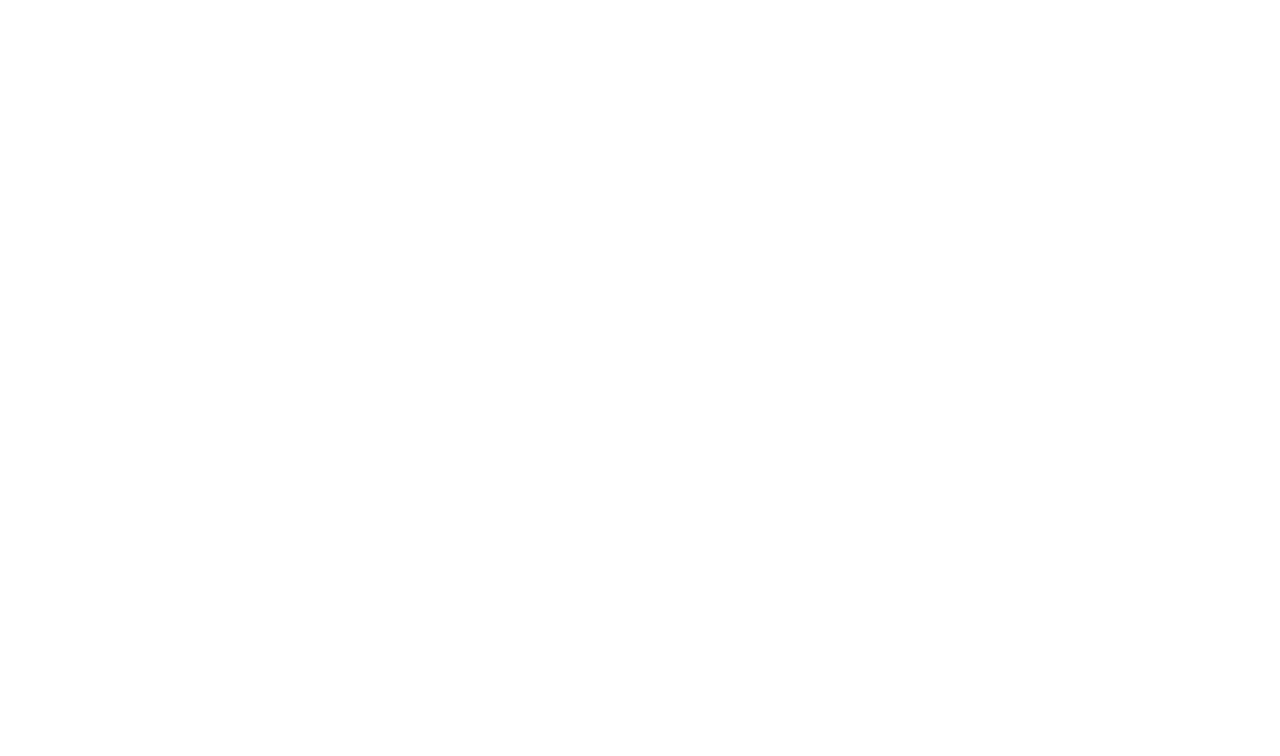
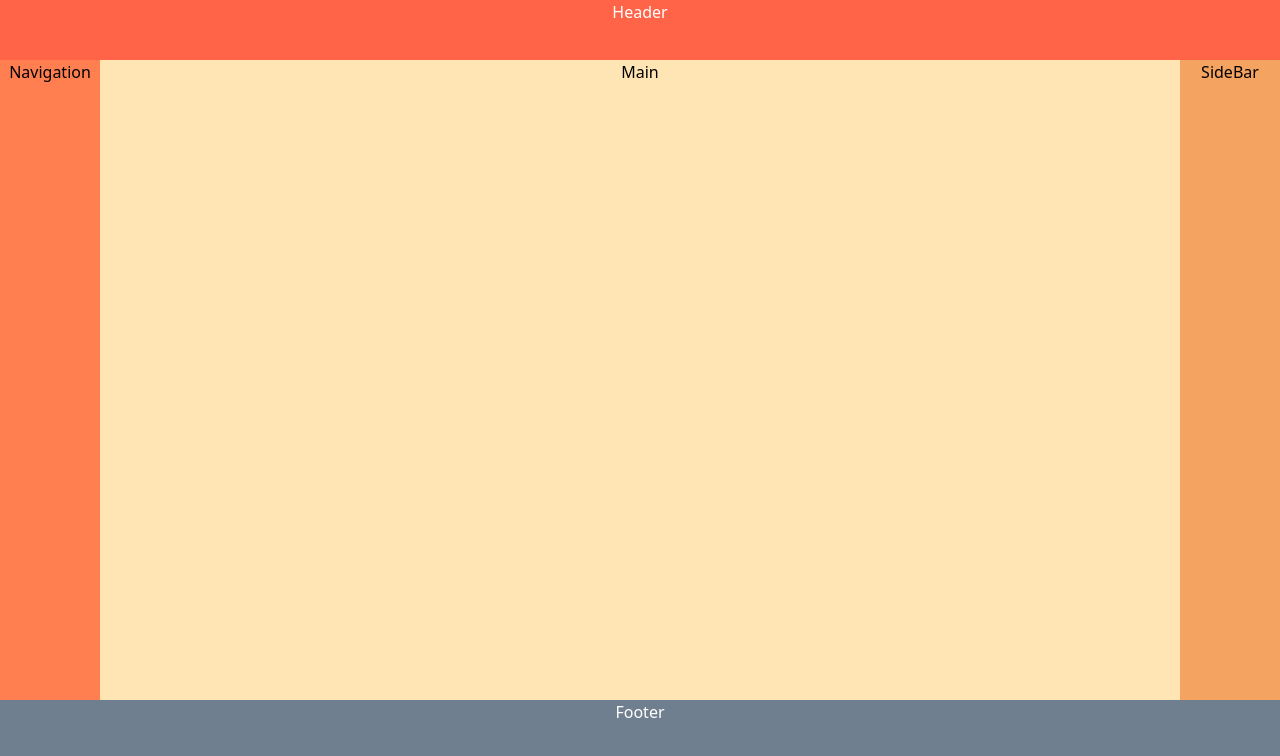
Before and after one commit to hilubabz/Frontend-Task, a React (Vite) app: page /holyGrail in a window 1280 px wide. Before the commit this address had no page. Shown: the top 756 px of the page. Built offline with nearby package versions, Linux system fonts and the light colour scheme.

Commit message:
Task 2: Holy Grail

```diff
--- a/src/App.tsx
+++ b/src/App.tsx
@@ -1,11 +1,13 @@
 import { Route, Routes } from "react-router-dom"
 import GuessTheNumber from "./GuessTheNumber"
+import HolyGrailLayout from "./HolyGrailLayout"
 
 function App() {
 
   return (
     <Routes>
       <Route path="/" element={<GuessTheNumber/>}/>
+      <Route path="/holyGrail" element={<HolyGrailLayout/>}/>
     </Routes>
   )
 }
--- /dev/null
+++ b/src/HolyGrailLayout.tsx
@@ -0,0 +1,15 @@
+const HolyGrailLayout = () => {
+  return (
+    <div>
+        <header className="w-full h-[60px] text-white bg-[#FF6348] text-center">Header</header>
+        <div className="h-[calc(100vh-160px)] flex">
+			<aside className="h-full w-[100px] bg-[#FF7F50] text-center">Navigation</aside>
+			<main className="h-full w-[calc(100vw-200px)] text-center bg-[#FFE4B4]">Main</main>
+			<aside className="h-full w-[100px] bg-[#F4A361] text-center">SideBar</aside>
+        </div>
+        <footer className="w-full h-[100px] text-white bg-[#707F8F] text-center">Footer</footer>
+    </div>
+  )
+}
+
+export default HolyGrailLayout
```
